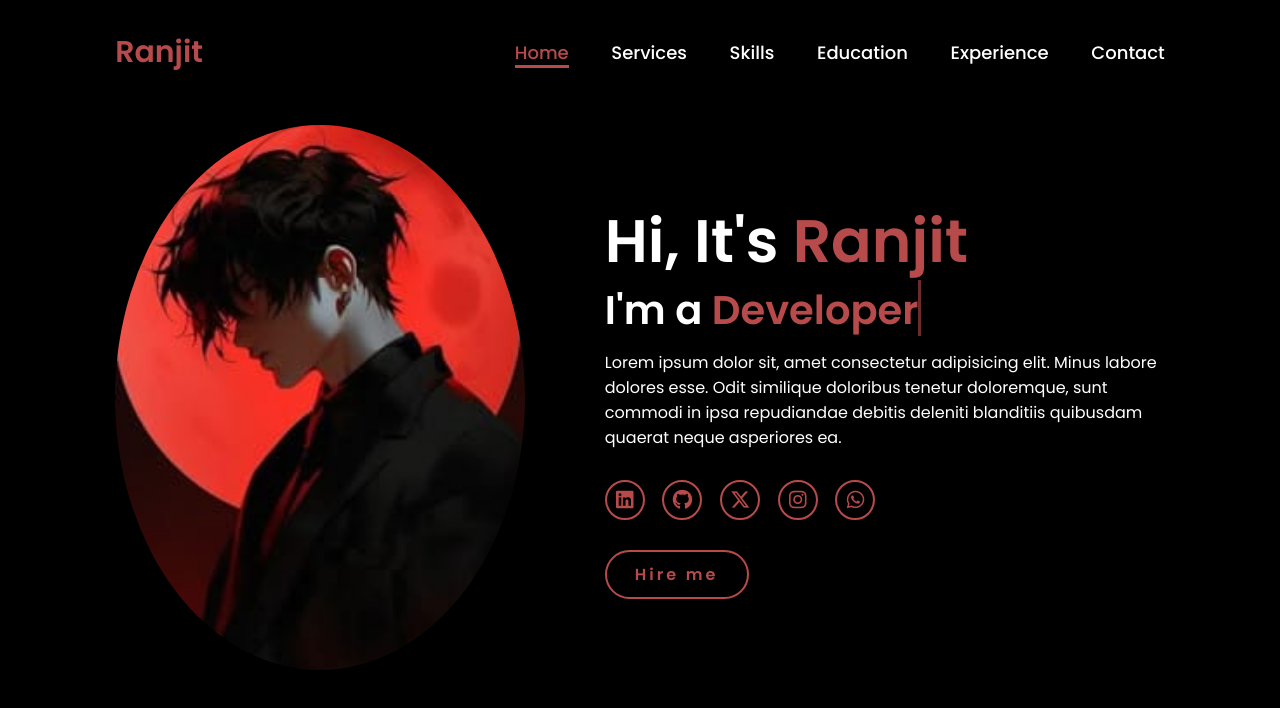
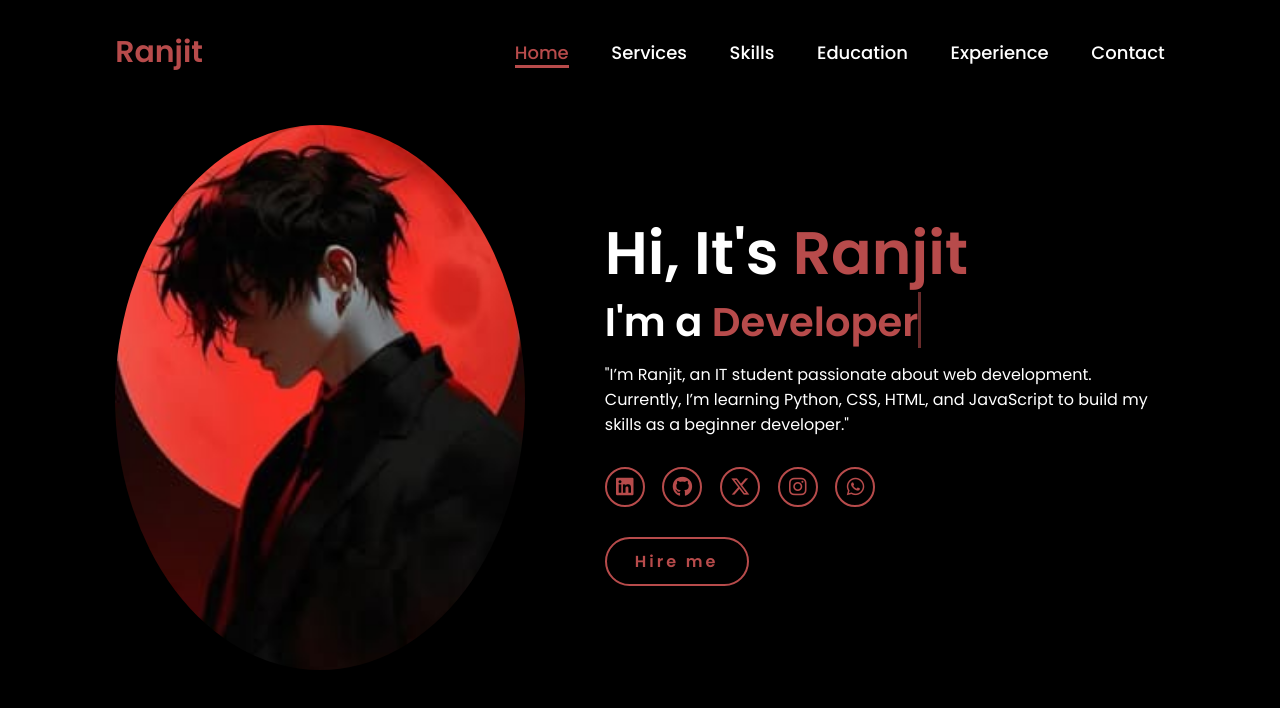
Before and after one commit to ranjit3390/portfolilo, a plain HTML site: page index.html in a window 1280 px wide. Drawn offline with Linux system fonts and the light colour scheme.

Commit message:
Add files via upload

```diff
--- a/index.html
+++ b/index.html
@@ -28,7 +28,7 @@
         <div class="home-content">
             <h1>Hi, It's <span>Ranjit</span></h1>
             <h3 class="typing-text">I'm a <span></span></h3>
-            <p>Lorem ipsum dolor sit, amet consectetur adipisicing elit. Minus labore dolores esse. Odit similique doloribus tenetur doloremque, sunt commodi in ipsa repudiandae debitis deleniti blanditiis quibusdam quaerat neque asperiores ea.</p>
+            <p>"I’m Ranjit, an IT student passionate about web development. Currently, I’m learning Python, CSS, HTML, and JavaScript to build my skills as a beginner developer."</p>
             <div class="social-icons">
                 <a href="#"><i class="fa-brands fa-linkedin"></i></a>
                 <a href="#"><i class="fa-brands fa-github"></i></a>
```
